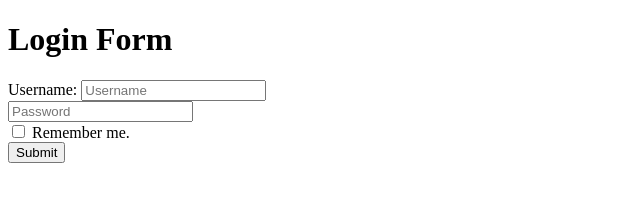
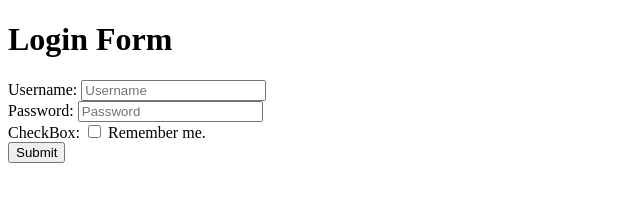
Before and after one commit to acciojob/remember-me-login-form-souravgreatest, a website: page main.html in a window 1280 px wide. Shown: the whole page, without its empty margins (0-640 px from the left). Drawn offline with Linux system fonts and the light colour scheme.

Commit message:
created a submission

```diff
--- a/main.html
+++ b/main.html
@@ -12,7 +12,9 @@
     <form id="loginForm">
 		<label for="username">Username:</label>
         <input type="text" placeholder="Username" id="username"><br>
+		<label for="password">Password:</label>
         <input type="password" placeholder="Password" id="password"><br>
+		<label for="checkbox">CheckBox:</label>
         <input type="checkbox" id="checkbox"> <label for="checkbox">Remember me.</label><br>
         <input type="submit" id="submit" value="Submit">
     </form>
```
